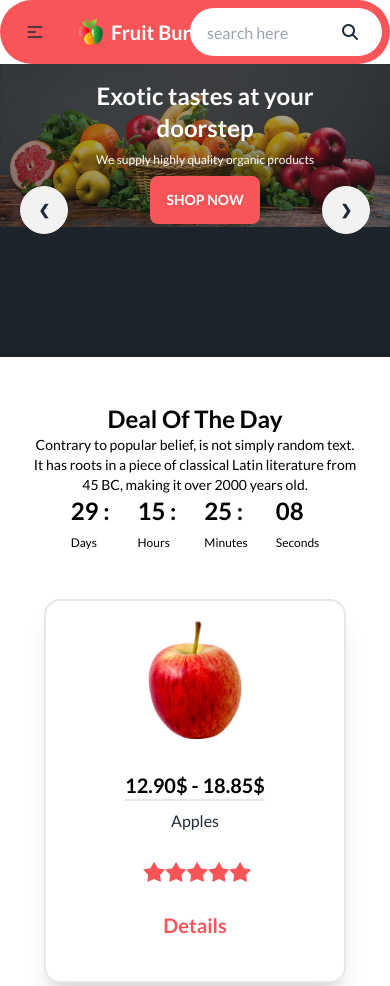
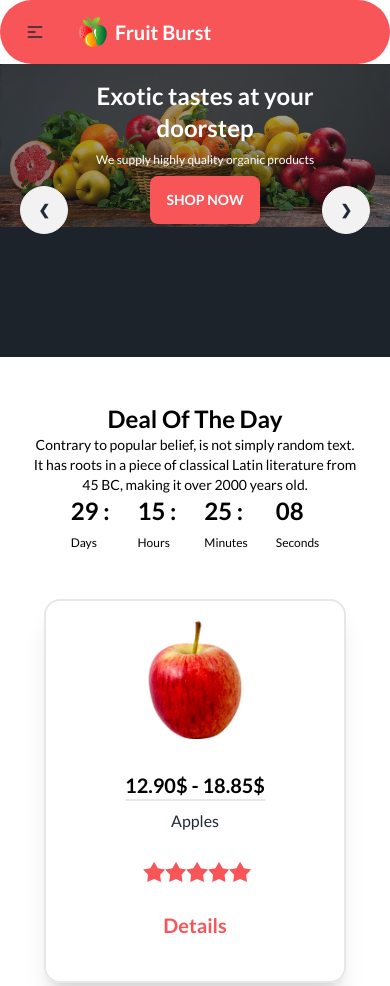
Before and after one commit to mariakhalek7/B8A3-fruit-brust-asgmt, a plain HTML site: page index.html in a window 390 px wide. Shown: the top 986 px of the page. Drawn offline with nearby package versions, Linux system fonts and the light colour scheme; grey boxes are pictures that could not be loaded.

Commit message:
change class

```diff
--- a/index.html
+++ b/index.html
@@ -59,10 +59,10 @@
                     </div>
 
 
-                    <a class="btn btn-ghost normal-case text-xl text-white "><img class=" w-6 md:w-9" src="images/logo.png" alt=""> <span class="md:text-3xl ">Fruit Burst</span></a>
+                    <a class="btn btn-ghost normal-case text-xl text-white "><img class=" w-7 md:w-9" src="images/logo.png" alt=""> <span class="md:text-3xl text-xl ">Fruit Burst</span></a>
                   </div>
                 <!--  -->
-                <div class=" relative md:mr-9  ">
+                <div class=" relative md:mr-9  md:block hidden">
                     <input type="text" placeholder="search here" class="input  input-ghost w-48 md:w-[300px] bg-white rounded-3xl"  />
                     <i class="fa-solid fa-magnifying-glass absolute right-6 top-4"></i>
 
```
